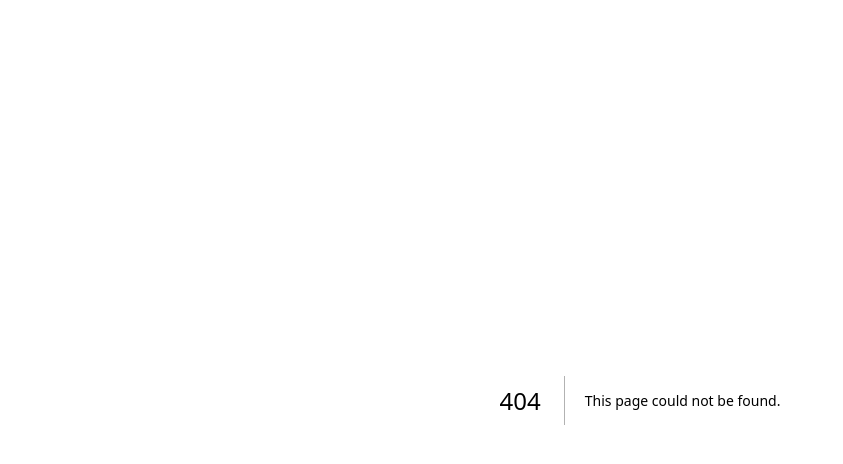
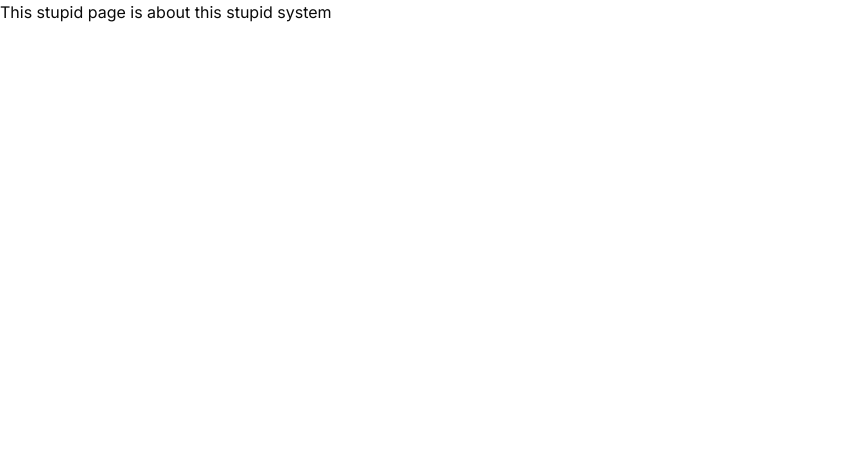
Before and after one commit to AmeerAlkholany/e-commerce-platform, a Next.js app: page /about in a window 1280 px wide. Before the commit this address had no page. Shown: the top 464 px of the page, without its empty margins (0-843 px from the left). Built offline with nearby package versions, Linux system fonts and the light colour scheme.

Commit message:
add about page

```diff
--- /dev/null
+++ b/app/about/page.tsx
@@ -0,0 +1,9 @@
+import React from 'react'
+
+const About = () => {
+  return (
+    <div>This stupid page is about this stupid system</div>
+  )
+}
+
+export default About
```
